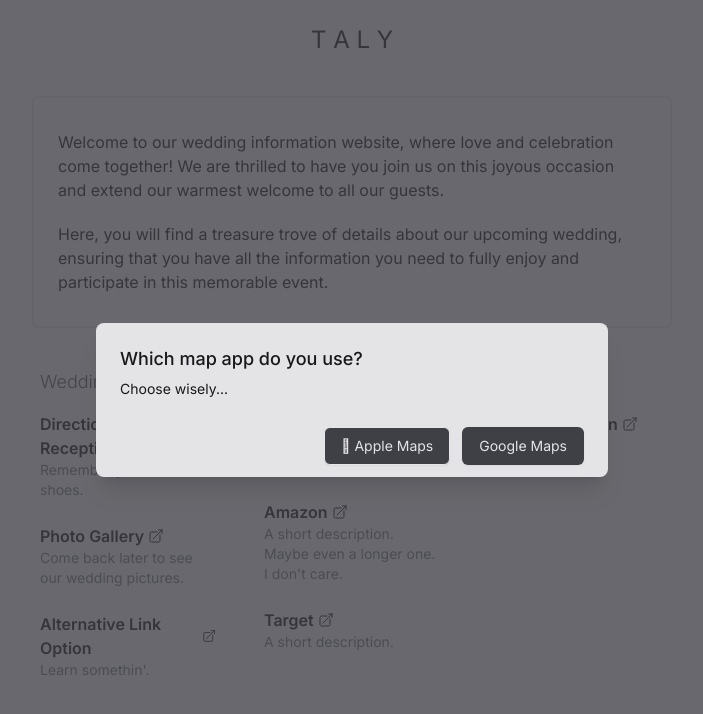
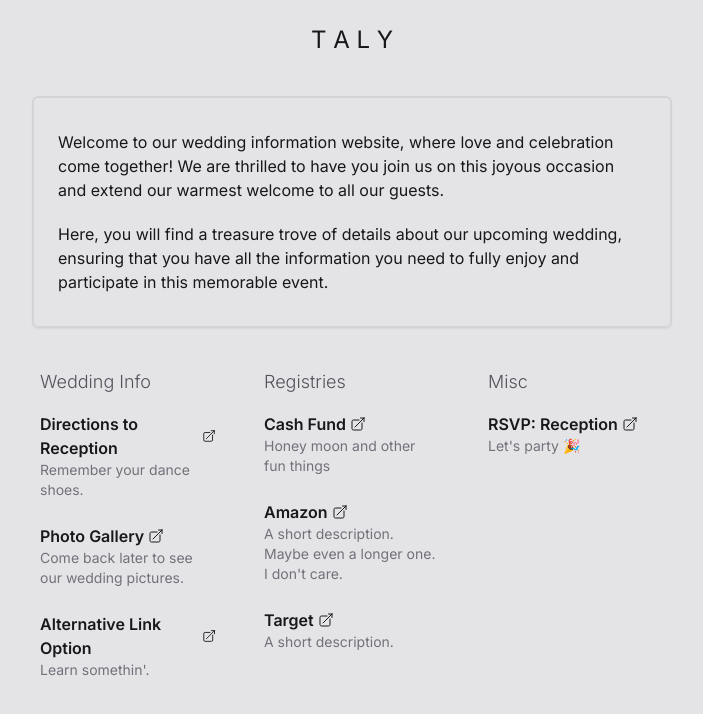
Before and after one commit to taylorwaddell/registery-links, a Next.js app: page / in a window 1280 px wide. Shown: the top 714 px of the page, without its empty margins (288-991 px from the left). Built offline with nearby package versions, Linux system fonts and the light colour scheme.

Commit message:
Modal should not be visible immediatley...

```diff
--- a/app/page.tsx
+++ b/app/page.tsx
@@ -14,7 +14,7 @@ interface LinkCards {
 }
 
 export default function Home() {
-  const [modalIsOpen, setModalIsOpen] = useState(true);
+  const [modalIsOpen, setModalIsOpen] = useState(false);
   function closeModal() {
     setModalIsOpen(false);
   }
```
